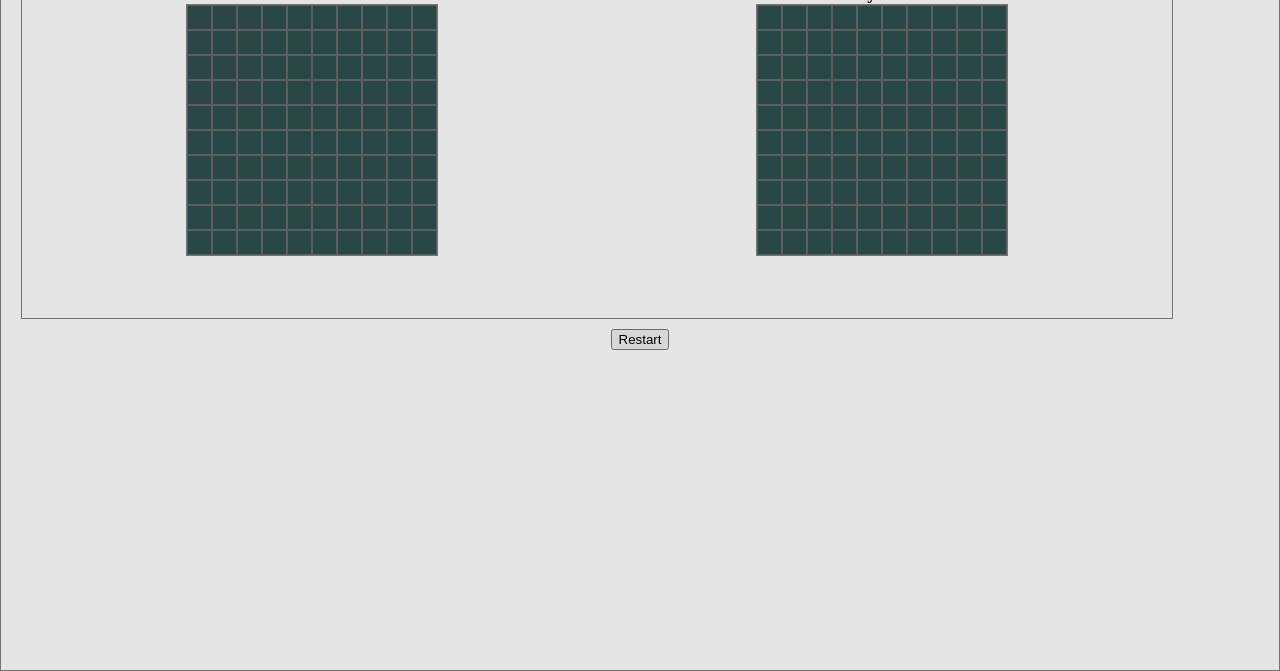
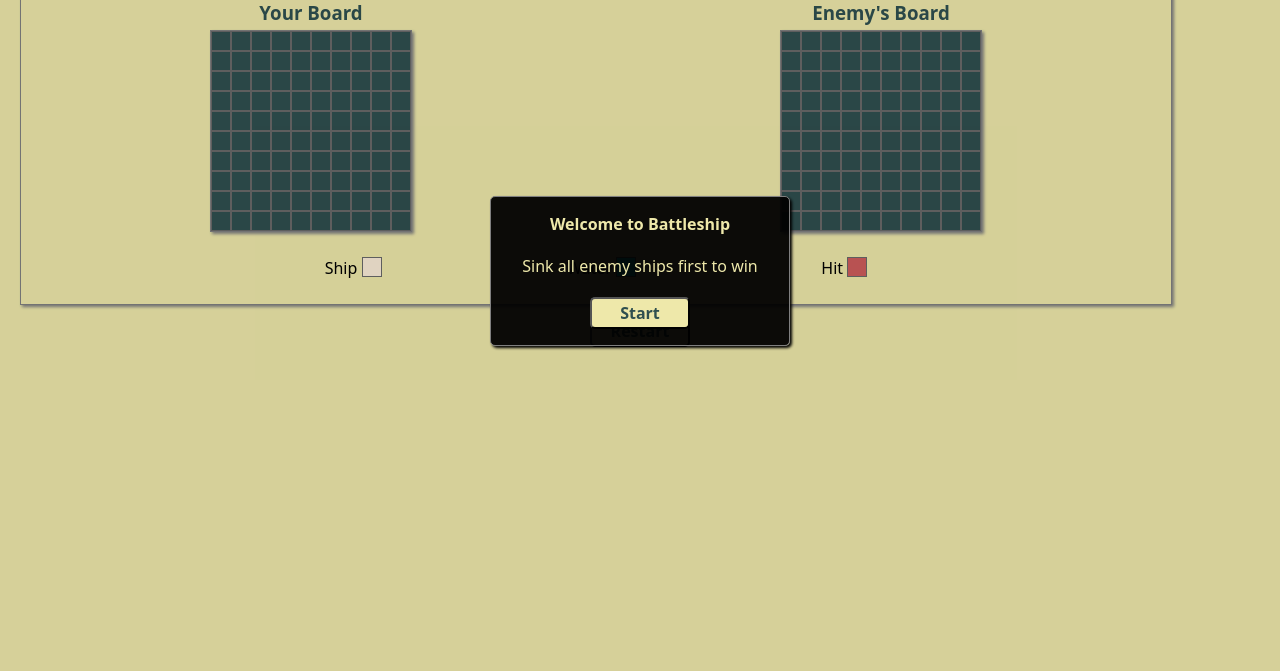
Before and after one commit to CassieV81/Battleship, a website with bundled scripts: page src/index.html in a window 1280 px wide. Shown: the part 129-800 px from the top of the page. Built offline with nearby package versions, Linux system fonts and the light colour scheme.

Commit message:
Redesign user interface

```diff
--- a/src/index.html
+++ b/src/index.html
@@ -20,15 +20,31 @@
         <h3>Enemy's Board</h3>
         <div class="computer" id="computerBoard"></div>
       </div>
+      <div class="keys">
+        <span>Ship
+          <div class="ship"></div>
+        </span>
+        <span>Water
+          <div class="water"></div>
+        </span>
+        <span>Hit
+          <div class="hit"></div>
+        </span>
+      </div>
     </div>
     <button id="restart">Restart</button>
     <dialog id="start">
-      <p>Sink all enemy ships first to win</p>
-      <button id="startBtn">Start</button>
+      <div>
+        <h4>Welcome to Battleship</h4>
+        <p>Sink all enemy ships first to win</p>
+        <button id="startBtn">Start</button>
+      </div>
     </dialog>
     <dialog id="end">
-      <p id="endMessage"></p>
-      <button id="closeBtn">Close</button>
+      <div>
+        <p id="endMessage"></p>
+        <button id="closeBtn">Close</button>
+      </div>
     </dialog>
   </div>
 </body>
--- a/src/index.js
+++ b/src/index.js
@@ -107,44 +107,51 @@ function checkHits(cell, hit) {
   }
 }
 
+let boardActive = true;
+
 function playerTurn() {
+  if (boardActive) {
     for (const cell of computerCells) {
       const row = cell.getAttribute('data-row');
       const col = cell.getAttribute('data-col');
       const cellsArray = computerGameBoard.getBoard();
       cell.addEventListener('click', (event) => {
         checkComputerCell(event, computerGameBoard);
-      checkWin();
         if (cellsArray[row][col].ship === null) {
           computerTurn();
         }
       }, { once: true});
     }
   }
+  checkWin();
+}
 
 function computerTurn() {
+  if (boardActive) {
     setTimeout(() => {
       let row = Math.floor(Math.random() * 10);
       let col = Math.floor(Math.random() * 10);
       const cellsArray = playerGameBoard.getBoard();
-    console.log(cellsArray[row][col].hit)
       if (cellsArray[row][col].hit === false) {
         checkPlayerCell(row, col, playerGameBoard);
+        if (cellsArray[row][col].ship !== null) {
+          computerTurn();
+        }
       } else {
         computerTurn();
       }
+    }, 100)
+  }
   checkWin();
-    if (cellsArray[row][col].ship !== null) {
-      computerTurn();
-    }
-  }, 500)
 }
 
 function checkWin() {
   if (computerGameBoard.allShipsSunk()) {
     endGame('You win');
+    boardActive = false;
   } else if (playerGameBoard.allShipsSunk()) {
     endGame('Computer wins');
+    boardActive = false;
   }
 }
 
@@ -171,6 +178,6 @@ function endGame(msg) {
   })
 }
 
-restartBtn.addEventListener('click', startGame);
+restartBtn.addEventListener('click', () => location.reload());
 
 startGame();
--- a/src/style.css
+++ b/src/style.css
@@ -2,13 +2,15 @@
 * {
   margin: 0;
   box-sizing: border-box;
+  font-family: system-ui, -apple-system, BlinkMacSystemFont, 'Segoe UI', Roboto, Oxygen, Ubuntu, Cantarell, 'Open Sans', 'Helvetica Neue', sans-serif;
 }
 
 .main {
-  border: solid 1px gray;
   height: 100vh;
   padding: 10px;
   text-align: center;
+  padding-top: 80px;
+  background-color: palegoldenrod;
 }
 
 .playField {
@@ -16,28 +18,95 @@
   margin: 10px;
   padding: 5px;
   width: 90vw;
-  height: 50vh;
+  height: max-content;
   display: flex;
   justify-content: space-around;
   align-items: center;
+  flex-wrap: wrap;
+  box-shadow: 2px 2px 3px grey;
 }
 
 .player, .computer {
   border: solid 1px grey;
   display: grid;
   grid-template-columns: repeat(10, 1fr);
-  /* grid-gap: 1px; */
-  /* width: 250px;
-  height: 250px; */
+  margin: 5px 0;
+  box-shadow: 2px 2px 3px grey;
 }
 
 .cells {
   border: solid 1px dimgrey;
-  width: 25px;
-  height: 25px;
+  width: 20px;
+  height: 20px;
   background-color: darkslategray;
 }
 
+dialog {
+  margin: auto;
+  min-width: 300px;
+  height: 150px;
+  background-color: rgba(0, 0, 0, 0.95);
+  color: palegoldenrod;
+  border: solid 1px grey;
+  border-radius: 5px;
+  box-shadow: 2px 2px 3px black;
+}
+
+dialog div {
+  height: 100%;
+  display: flex;
+  flex-direction: column;
+  justify-content: space-between;
+}
+
+h2, h3 {
+  color: darkslategray;
+}
+
+button {
+  cursor: pointer;
+  outline: transparent;
+  padding: 3px 8px;
+  border-radius: 5px;
+  width: 100px;
+  align-self: center;
+  font-size: 1rem;
+  font-weight: bold;
+  color: darkslategray;
+  background-color: palegoldenrod;
+  transition: 300ms;
+
+}
+
+button:hover {
+  background-color: darkslategray;
+  color: palegoldenrod;
+  transform: scale(1.05);
+}
+
+.keys {
+  display: flex;
+  width: 60vw;
+  justify-content: space-around;
+  align-items: center;
+  padding: 20px;
+}
+span div {
+  display: inline-block;
+  vertical-align: top;
+}
+
+.ship, .water, .hit {
+  border: solid 1px dimgrey;
+  width: 20px;
+  height: 20px;
+}
 .ship {
-  border: solid 2px;
+  background-color: antiquewhite;
 }
+.water {
+  background-color: aqua;
+}
+.hit {
+  background-color: indianred;
+}
```
Lines whose indentation alone changed are shown as unchanged.
